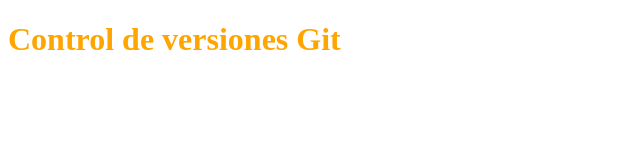
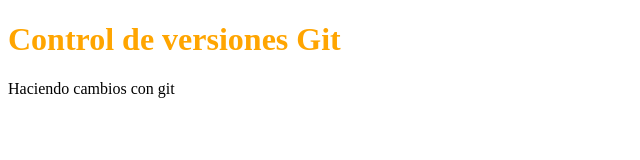
Before and after one commit to jsgdam/gitExamen, a plain HTML site: page index.html in a window 1280 px wide. Shown: the whole page, without its empty margins (0-640 px from the left). Drawn offline with Linux system fonts and the light colour scheme.

```diff
--- a/index.html
+++ b/index.html
@@ -6,5 +6,6 @@
 </head>
 <body>
 	<h1 style="color:orange">Control de versiones Git</h1>
+	<p>Haciendo cambios con git</p>
 </body>
 </html>
```
